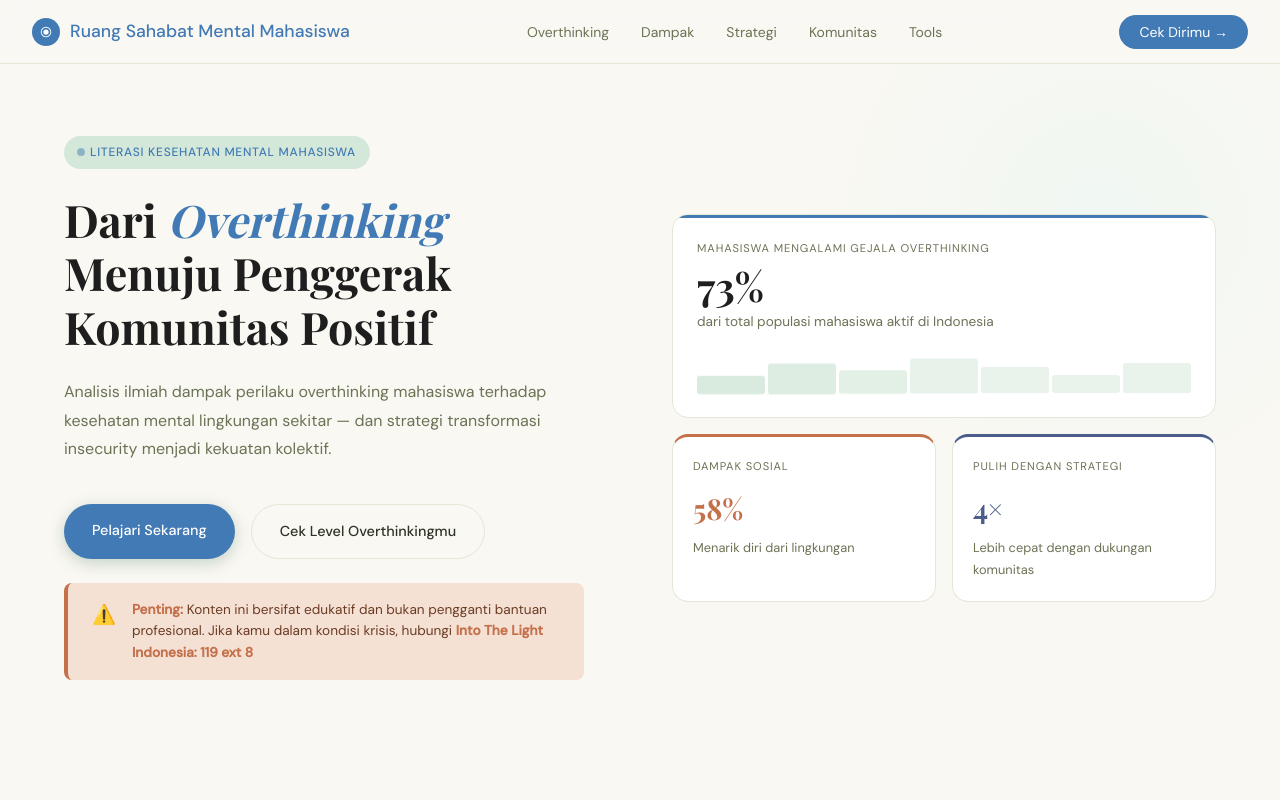
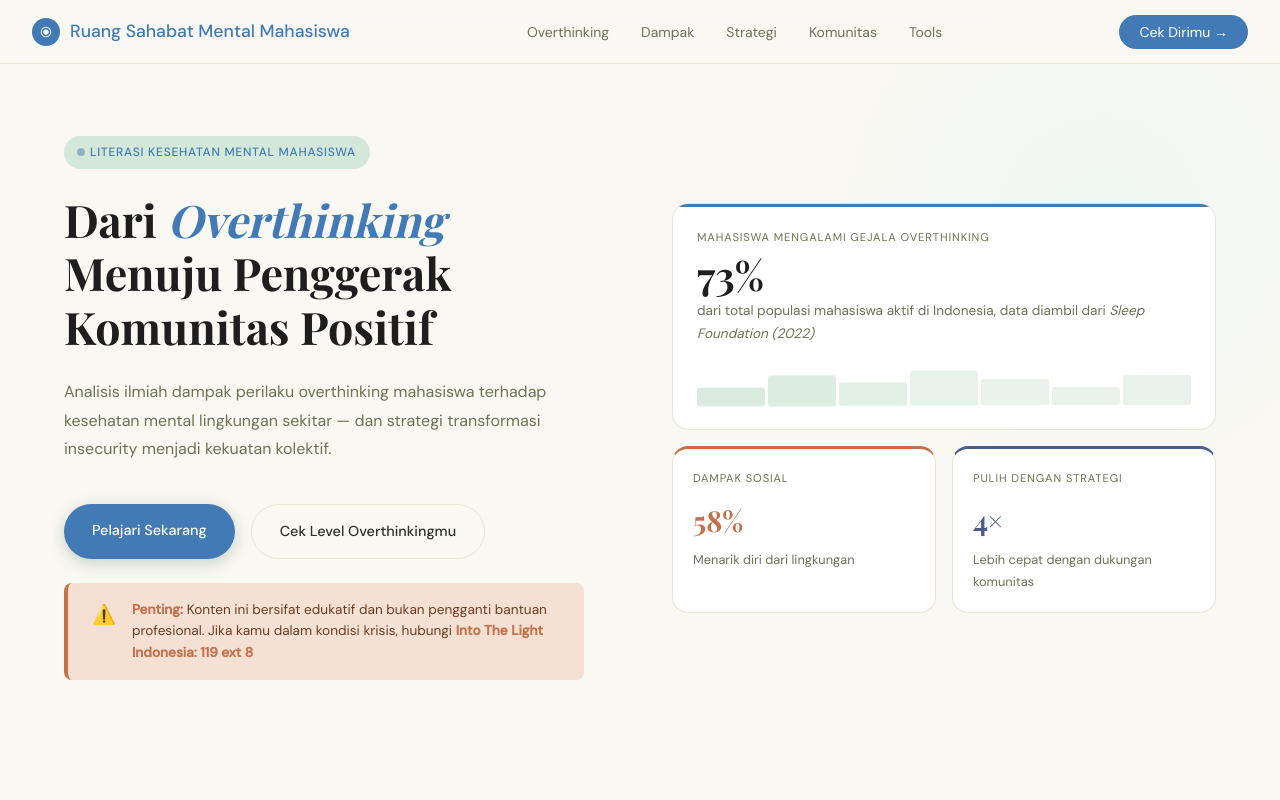
Before and after one commit to Kloudidnotfarts/TK1-Pengembangan-Diri, a plain HTML site: page index.html in a window 1280 px wide. Shown: the top 800 px of the page. Drawn offline with nearby package versions, Linux system fonts and the light colour scheme; a web font is replaced by a local one.

Commit message:
menambah sumber data

```diff
--- a/index.html
+++ b/index.html
@@ -75,7 +75,8 @@
           <div class="card-label">Mahasiswa mengalami gejala overthinking</div>
           <div class="card-stat">73%</div>
           <div class="card-desc">
-            dari total populasi mahasiswa aktif di Indonesia
+            dari total populasi mahasiswa aktif di Indonesia, data diambil dari
+            <i>Sleep Foundation (2022)</i>
           </div>
           <div class="wave-bar" style="margin-top: 1.25rem">
             <span></span><span></span><span></span><span></span><span></span
```
